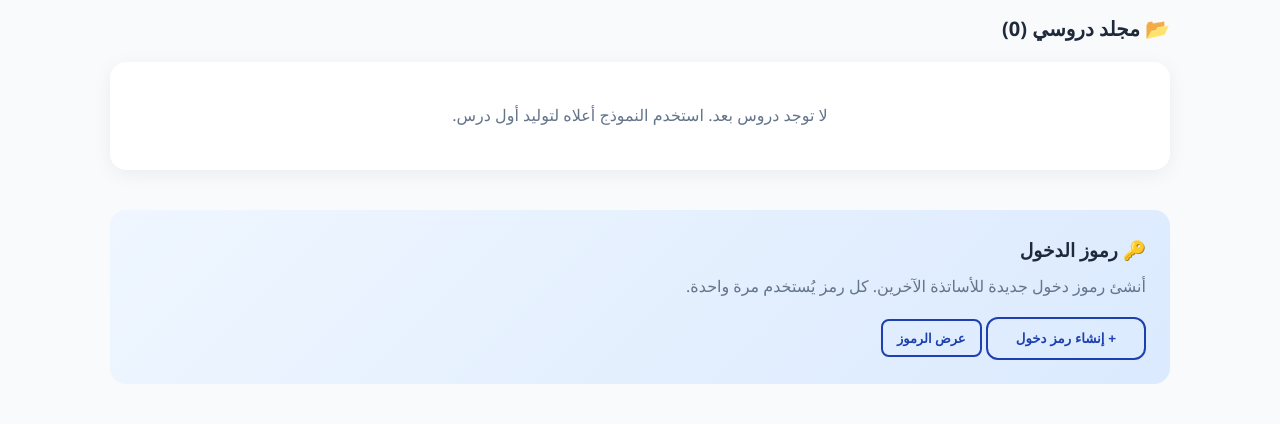
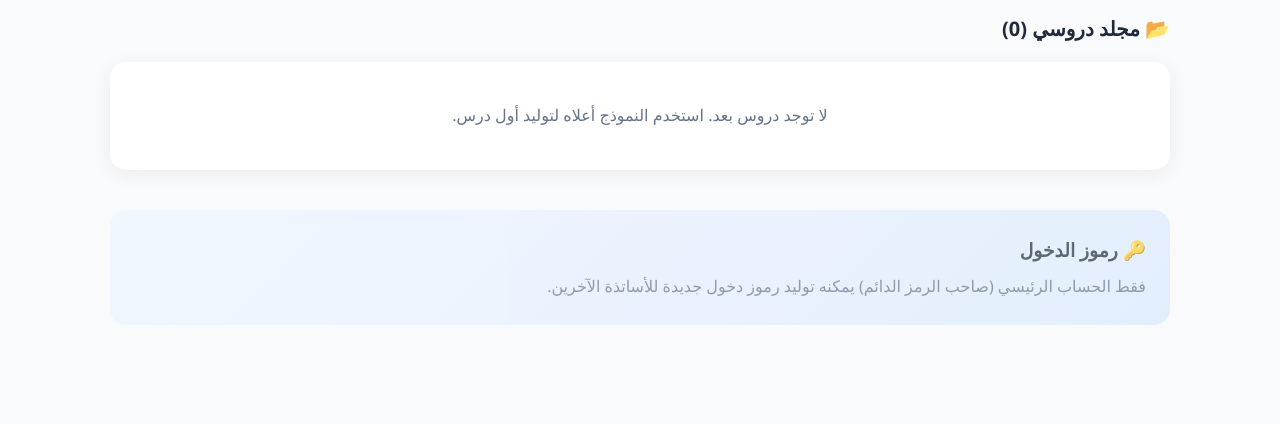
Before and after one commit to hhamozo28-droid/dalili, a FastAPI app: template app/templates/dashboard.html in a window 1280 px wide. Shown: the part 742-1166 px from the top of the page. After the commit the page ends 1067 px from the top, so only its background shows below. Run offline with FastAPI, Linux system fonts and the light colour scheme; the template is opened without the code that fills it, so the values that code supplies are empty.

Commit message:
👑 رمز رئيسي دائم (hamozo28) — باقي الرموز مرة واحدة

```diff
--- a/app/main.py
+++ b/app/main.py
@@ -17,7 +17,7 @@ from starlette.middleware.sessions import SessionMiddleware
 from sqlalchemy.orm import Session
 import os
 
-from .database import SessionLocal
+from .database import SessionLocal, run_migrations
 from .models import Specialization, Subject, Guide, Lesson, Passcode, init_db, get_db
 
 BASE_DIR = os.path.dirname(os.path.abspath(__file__))
@@ -32,6 +32,7 @@ app.mount("/static", StaticFiles(directory=os.path.join(BASE_DIR, "static")), na
 def startup():
     try:
         init_db()
+        run_migrations()
         _seed_passcodes()
     except Exception as e:
         print(f"⚠️ Database warning: {e}")
@@ -40,17 +41,20 @@ def startup():
 def _seed_passcodes():
     """إنشاء رموز دخول أولية عند التشغيل"""
     db = SessionLocal()
-    if db.query(Passcode).count() == 0:
-        # إذا كان هناك INITIAL_PASSCODE مضبوط، استخدمه
-        initial = os.environ.get("INITIAL_PASSCODE", "")
-        if initial:
-            db.add(Passcode(code=initial.strip()))
-            print(f"🔑 رمز الدخول الأولي: {initial.strip()}")
-        else:
+    initial = os.environ.get("MASTER_PASSCODE", os.environ.get("INITIAL_PASSCODE", ""))
+    # التحقق من وجود الرمز الرئيسي
+    if initial:
+        master = db.query(Passcode).filter(Passcode.code == initial.strip(), Passcode.is_master == True).first()
+        if not master:
+            db.add(Passcode(code=initial.strip(), is_master=True))
+            db.commit()
+            print(f"👑 رمز الدخول الرئيسي (دائم): {initial.strip()}")
+    else:
+        if db.query(Passcode).count() == 0:
             for _ in range(3):
                 db.add(Passcode(code=secrets.token_urlsafe(6)))
-        db.commit()
-        print("🔑 رموز دخول أولية تم إنشاؤها — اطلبها من Vercel logs أو من صفحة /passcodes")
+            db.commit()
+            print("🔑 رموز دخول أولية تم إنشاؤها")
     db.close()
 
 
@@ -83,14 +87,28 @@ def login_form(request: Request):
 
 @app.post("/login", response_class="HTML")
 def login(request: Request, code: str = Form(...), db: Session = Depends(get_db)):
-    """تسجيل الدخول برمز دخول مرة واحدة"""
-    pc = db.query(Passcode).filter(Passcode.code == code.strip(), Passcode.used == False).first()
+    """تسجيل الدخول — الرمز الرئيسي دائم، الرموز العادية مرة واحدة"""
+    code = code.strip()
+
+    # التحقق من الرمز الرئيسي أولاً (دائم — لا يُستهلك)
+    master_code = os.environ.get("MASTER_PASSCODE", os.environ.get("INITIAL_PASSCODE", ""))
+    if code == master_code:
+        master = db.query(Passcode).filter(Passcode.code == master_code, Passcode.is_master == True).first()
+        if master:
+            request.session["logged_in"] = True
+            request.session["is_master"] = True
+            return RedirectResponse("/dashboard", status_code=302)
+
+    # الرمز العادي (مرة واحدة)
+    pc = db.query(Passcode).filter(Passcode.code == code, Passcode.used == False, Passcode.is_master == False).first()
     if pc:
         pc.used = True
         pc.used_at = datetime.utcnow()
         db.commit()
         request.session["logged_in"] = True
+        request.session["is_master"] = False
         return RedirectResponse("/dashboard", status_code=302)
+
     return templates.TemplateResponse(request, "login.html", {
         "active": "login", "error": "رمز الدخول غير صحيح أو تم استخدامه بالفعل"
     })
@@ -172,21 +190,25 @@ def generate(request: Request,
 
 @app.post("/passcode/new")
 def new_passcode(request: Request, db: Session = Depends(get_db)):
-    """إنشاء رمز دخول جديد (للأساتذة المسجلين)"""
+    """إنشاء رمز دخول جديد — فقط للرمز الرئيسي"""
     if not is_logged_in(request):
         return RedirectResponse("/login", status_code=302)
+    if not request.session.get("is_master"):
+        return RedirectResponse("/dashboard?err=notmaster", status_code=302)
     code = secrets.token_urlsafe(6)
-    db.add(Passcode(code=code))
+    db.add(Passcode(code=code, is_master=False))
     db.commit()
     return RedirectResponse("/dashboard?newcode=" + code, status_code=302)
 
 
 @app.get("/passcodes", response_class="HTML")
 def list_passcodes(request: Request, db: Session = Depends(get_db)):
-    """عرض رموز الدخول غير المستخدمة"""
+    """عرض رموز الدخول غير المستخدمة — فقط للرمز الرئيسي"""
     if not is_logged_in(request):
         return RedirectResponse("/login", status_code=302)
-    codes = db.query(Passcode).filter(Passcode.used == False).order_by(Passcode.created_at.desc()).all()
+    if not request.session.get("is_master"):
+        return RedirectResponse("/dashboard?err=notmaster", status_code=302)
+    codes = db.query(Passcode).filter(Passcode.used == False, Passcode.is_master == False).order_by(Passcode.created_at.desc()).all()
     return templates.TemplateResponse(request, "passcodes.html", {
         "db": db, "codes": codes, "active": "dashboard",
     })
--- a/app/models.py
+++ b/app/models.py
@@ -69,7 +69,7 @@ class Lesson(Base):
 
 
 class Passcode(Base):
-    """رمز دخول — يُستخدم مرة واحدة فقط"""
+    """رمز دخول — إما رئيسي (دائم) أو عادي (مرة واحدة)"""
     __tablename__ = "passcodes"
 
     id = Column(Integer, primary_key=True, index=True)
@@ -77,6 +77,7 @@ class Passcode(Base):
     used = Column(Boolean, default=False)
     used_at = Column(DateTime)
     created_at = Column(DateTime, default=datetime.utcnow)
+    is_master = Column(Boolean, default=False)  # 👑 رمز رئيسي دائم
 
 
 def init_db():
--- a/app/templates/base.html
+++ b/app/templates/base.html
@@ -16,7 +16,9 @@
             </a>
             <nav class="nav">
                 <a href="/dashboard" class="nav-link {% if active == 'dashboard' %}active{% endif %}">اللوحة</a>
+                {% if request.session.get("is_master") %}
                 <a href="/passcodes" class="nav-link {% if active == 'passcodes' %}active{% endif %}">رموز الدخول</a>
+                {% endif %}
                 <a href="/logout" class="nav-link logout-link">خروج</a>
             </nav>
             <button class="menu-toggle" aria-label="القائمة">☰</button>
--- a/app/templates/dashboard.html
+++ b/app/templates/dashboard.html
@@ -37,6 +37,9 @@
 {% endif %}
 {% if request.query_params.get("err") == "missing" %}
 <div class="alert error">⚠️ الرجاء إدخال التخصص والمادة</div>
+{% endif %}
+{% if request.query_params.get("err") == "notmaster" %}
+<div class="alert error">⚠️ فقط الحساب الرئيسي (صاحب الرمز الدائم) يمكنه توليد رموز الدخول</div>
 {% endif %}
 {% if request.query_params.get("newcode") %}
 <div class="alert success">🔑 رمز دخول جديد: <b>{{ request.query_params.get("newcode") }}</b></div>
@@ -122,14 +125,23 @@
 </div>
 
 <!-- رموز الدخول -->
+{% if request.session.get("is_master") %}
 <div class="section">
     <div class="passcode-box">
         <h3>🔑 رموز الدخول</h3>
-        <p class="muted">أنشئ رموز دخول جديدة للأساتذة الآخرين. كل رمز يُستخدم مرة واحدة.</p>
+        <p class="muted">أنت الحساب الرئيسي — يمكنك توليد رموز دخول للأساتذة الآخرين. كل رمز يُستخدم مرة واحدة.</p>
         <form method="POST" action="/passcode/new" style="display:inline">
             <button type="submit" class="btn btn-ghost">+ إنشاء رمز دخول</button>
         </form>
         <a href="/passcodes" class="btn btn-small btn-ghost">عرض الرموز</a>
     </div>
 </div>
+{% else %}
+<div class="section">
+    <div class="passcode-box" style="opacity:.7">
+        <h3>🔑 رموز الدخول</h3>
+        <p class="muted">فقط الحساب الرئيسي (صاحب الرمز الدائم) يمكنه توليد رموز دخول جديدة للأساتذة الآخرين.</p>
+    </div>
+</div>
+{% endif %}
 {% endblock %}
```
Also changed, not shown: app/database.py (+16 -0 lines).
